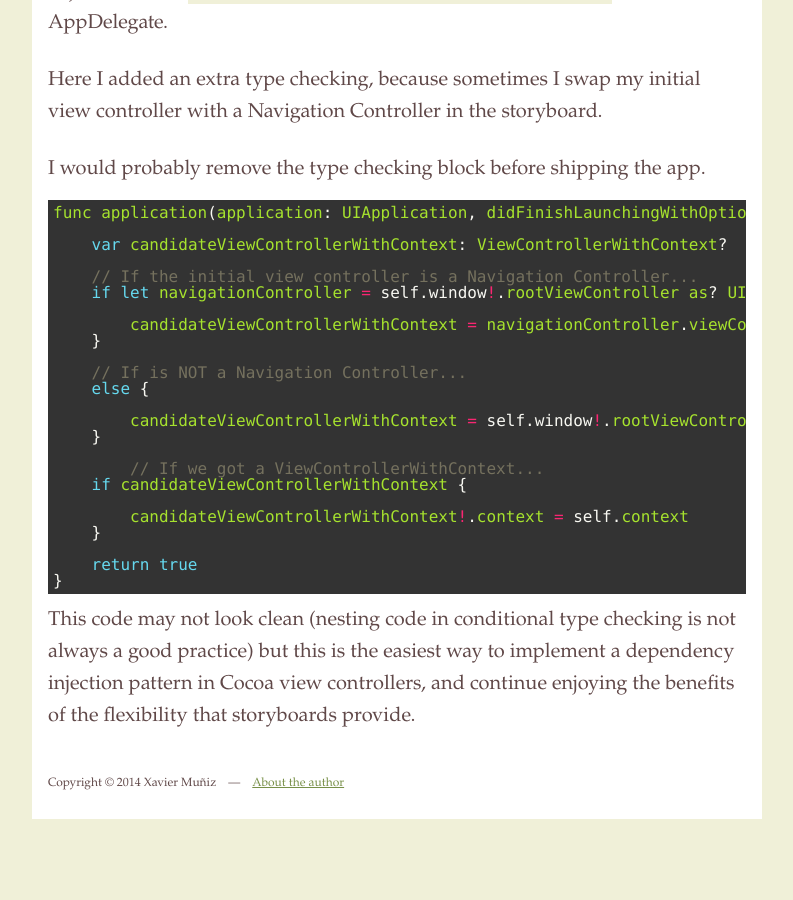
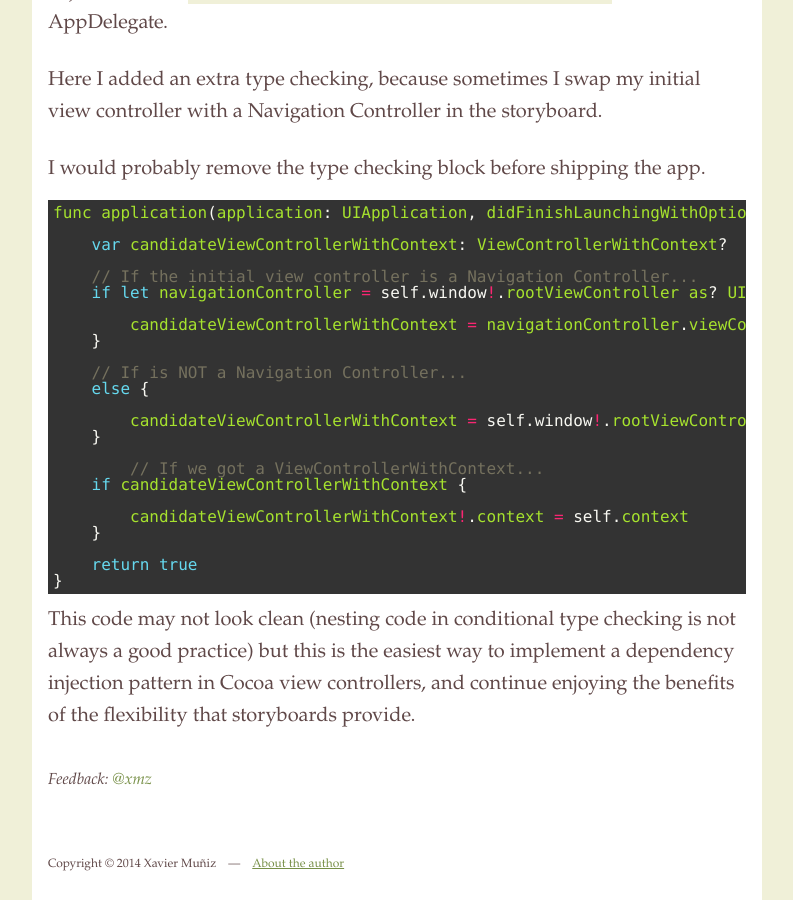
Before and after one commit to xmzio/xmzio.github.io, a Jekyll site: the page built from _posts/2014-07-08-dependency-injection-in-view-controllers.md, in a window 1280 px wide and 900 px high, scrolled down 1636 px. Shown: the whole window, without its empty margins (158-951 px from the left). Built offline with Jekyll 4.4.1, drawn with Linux system fonts in a browser that asks for light colours; comment, search, counter and statistics services are not loaded; before the commit the page ends 2455 px from its top, so only the background shows below that.

Commit message:
Adds feedback line under each post

```diff
--- /dev/null
+++ b/_includes/feedback.html
@@ -0,0 +1,3 @@
+<div class="feedback">
+	Feedback:&nbsp;<a href="http://twitter.com/xmz">@xmz</a>
+</div>
--- a/_layouts/post.html
+++ b/_layouts/post.html
@@ -10,6 +10,11 @@ layout: default
 	</div>
 
 	{{ content }}
+
+	{% if page.hidefeedbackblock == true %}
+	{% else %}
+		{% include feedback.html %}
+	{% endif %}
 </div>
 
 
```
